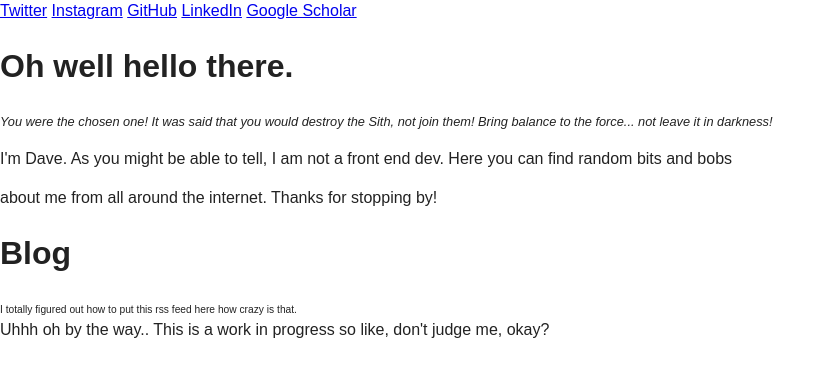
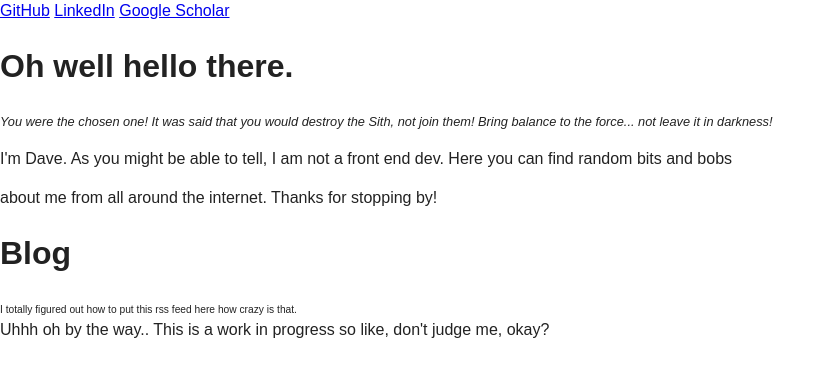
Before and after one commit to dvfeinblum/dvfeinblum, a plain HTML site: page index.html in a window 1280 px wide. Shown: the whole page, without its empty margins (0-836 px from the left). Drawn offline with Linux system fonts and the light colour scheme.

Commit message:
remove social links because yeah...

```diff
--- a/index.html
+++ b/index.html
@@ -16,8 +16,6 @@
 </head>
 
 <header>
-    <a href="https://twitter.com/dvfeinblum">Twitter</a>
-    <a href="https://www.instagram.com/dvfeinblum">Instagram</a>
     <a href="https://github.com/dvfeinblum/">GitHub</a>
     <a href="https://www.linkedin.com/in/dvfeinblum">LinkedIn</a>
     <a href="https://scholar.google.com/citations?user=Fs839DwAAAAJ&hl=en">Google Scholar</a>
```
